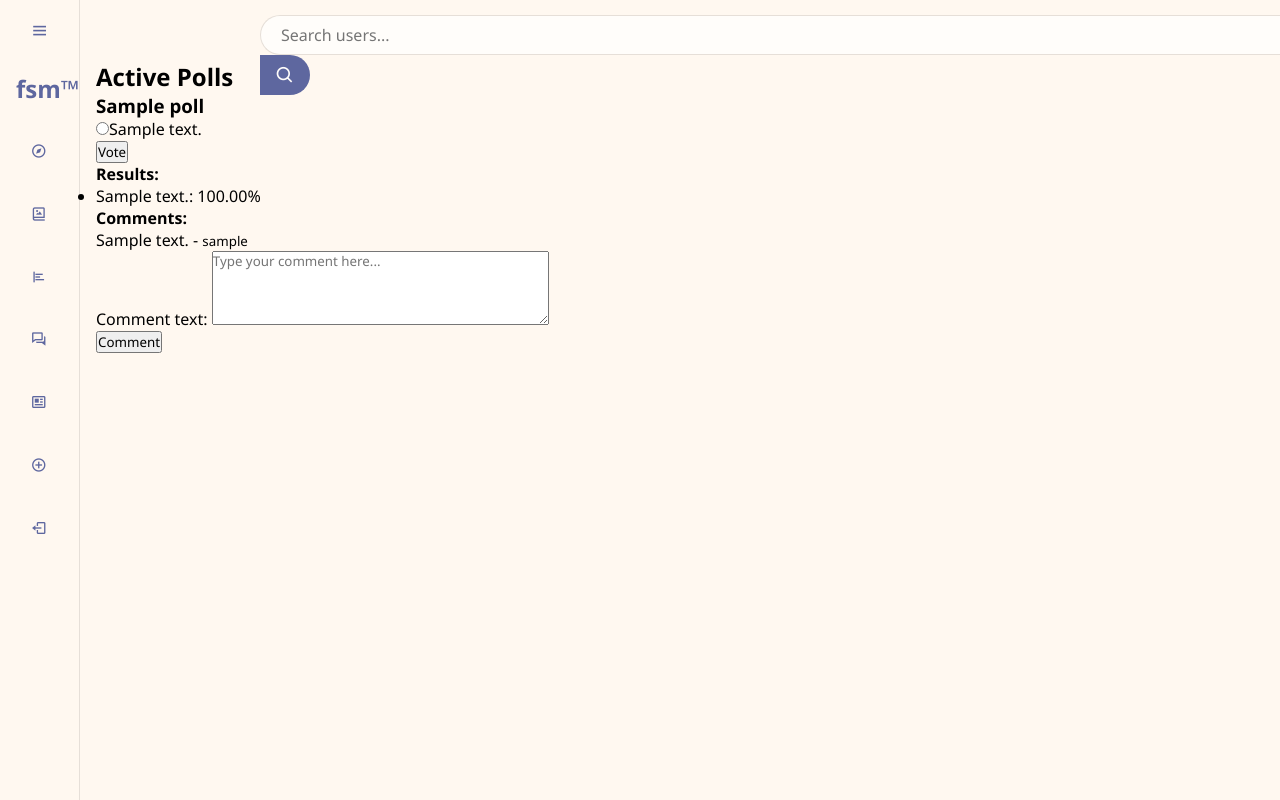
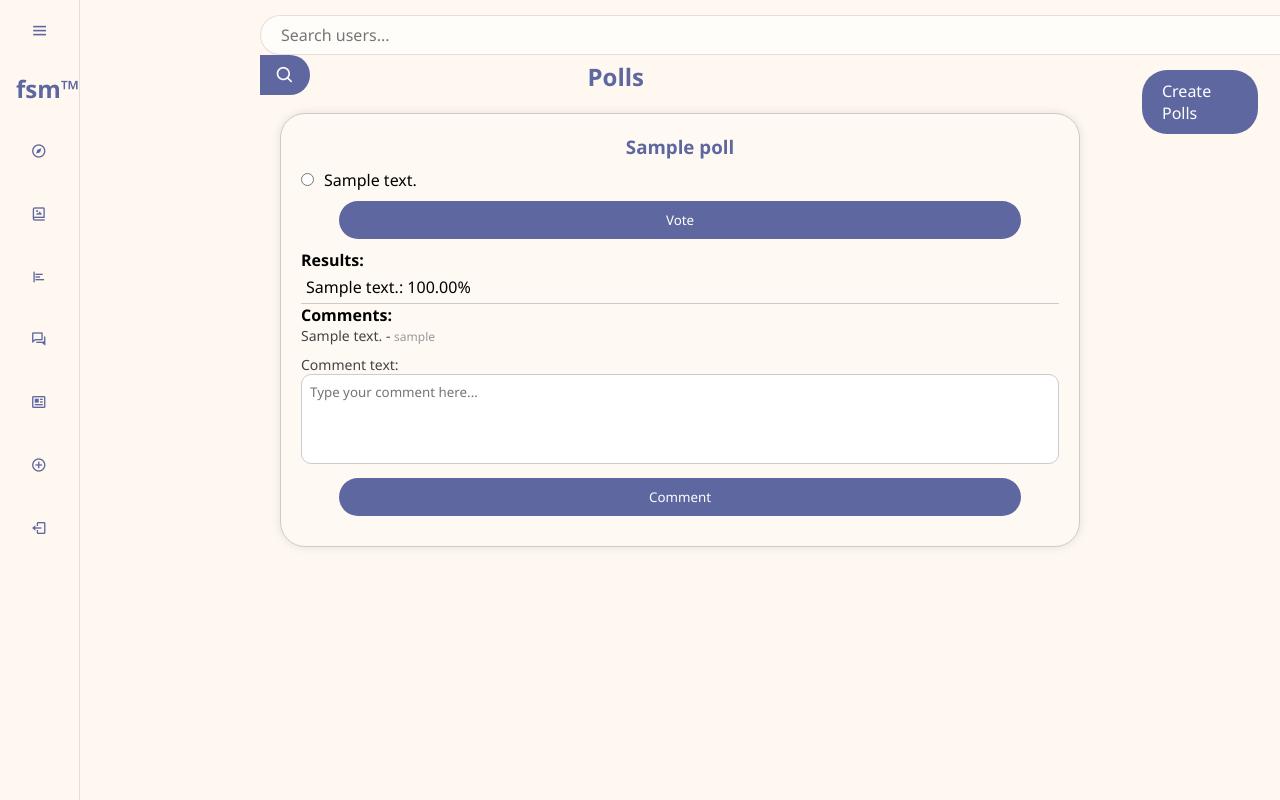
Before and after one commit to niko-jandernal/fsm_website, a Django app: page /view_polls/ in a window 1280 px wide. Run offline with Django 5.2, Linux system fonts and the light colour scheme; tables that the repository leaves empty hold one stand-in row (values such as "Sample post").

Commit message:
completed style and ajustments for create_poll.html and view_polls.html

```diff
--- a/mywebsite/forms.py
+++ b/mywebsite/forms.py
@@ -50,6 +50,6 @@ class PollCommentForm(forms.ModelForm):
             'comment_text': forms.Textarea(attrs={
                 'placeholder': 'Type your comment here...',
                 'rows': 4,
-                'cols': 40
+                'cols': 2
             })
         }
--- a/mywebsite/models.py
+++ b/mywebsite/models.py
@@ -59,6 +59,12 @@ class Choice(models.Model):
         return self.choice_text
 
 
+class Vote(models.Model):
+    choice = models.ForeignKey(Choice, on_delete=models.CASCADE)
+    poll = models.ForeignKey(Poll, on_delete=models.CASCADE)
+    voted_by = models.ForeignKey(User, on_delete=models.CASCADE)
+
+
 class Poll_Comment(models.Model):
     poll = models.ForeignKey(Poll, related_name='comments', on_delete=models.CASCADE)
     comment_text = models.TextField()
--- /dev/null
+++ b/mywebsite/static/styles/view_poll.css
@@ -0,0 +1,92 @@
+.poll-content body {
+    font-family: 'Arial', sans-serif;
+    color: #333;
+    background-color: #FFF8F0;
+}
+
+.poll-content  h2, h3 {
+    color: #5E679F;
+    text-align: center;
+}
+
+
+.poll-content div {
+    margin: 20px auto;
+    padding: 20px;
+    border-radius: 25px;
+    background-color: #fff9f3;
+    border: 1px solid #ccc;
+    width: 80%;
+    max-width: 800px;
+    box-shadow: 0 0 10px rgba(0, 0, 0, 0.1);
+}
+
+
+.poll-content form {
+    margin-top: 10px;
+}
+
+.poll-content input[type="radio"] {
+    margin-right: 10px;
+}
+
+.poll-content button, .btn {
+    background-color: #5E679F;
+    color: white;
+    border: none;
+    border-radius: 25px;
+    padding: 10px 20px;
+    cursor: pointer;
+    display: block;
+    width: 90%;
+    margin: 10px auto;
+    text-decoration: none;
+}
+
+.poll-content button:hover, .btn:hover {
+    background-color: #4f5787;
+}
+
+.poll-content ul {
+    list-style-type: none;
+    padding-left: 0;
+}
+
+.poll-content li {
+    padding: 5px;
+    border-bottom: 1px solid #ccc;
+}
+
+
+.poll-content p {
+    font-size: 14px;
+    color: #444444;
+}
+
+.poll-content small {
+    font-size: 12px;
+    color: #999;
+}
+
+form p textarea {
+    resize: none;
+    border-radius: 10px;
+    border: 1px solid #ccc;
+    padding: 8px;
+    height: 50%;
+    width: 100%;
+    box-sizing: border-box;
+}
+
+form p input[type="text"], form p textarea {
+    border-radius: 10px;
+    border: 1px solid #ccc;
+}
+
+.button-container{
+    width: 11%;
+    display: flex;
+    justify-content: flex-end;
+    float: right;
+
+}
--- a/mywebsite/templates/create_poll.html
+++ b/mywebsite/templates/create_poll.html
@@ -1,6 +1,8 @@
 {% extends 'base.html' %}
 
 {% block content %}
+        <link rel="stylesheet" href="../static/styles/create_poll.css">
+<div class="poll-content">
 <h2>Create your own Poll</h2>
 <form method="post">
     {% csrf_token %}
@@ -12,4 +14,6 @@
     <input type="text" name="choice4" placeholder="Choice 4"><br>
     <button type="submit">Post</button>
 </form>
+    <a href="{% url 'view_polls' %}" class="btn">View Polls</a>
+</div>
 {% endblock %}
--- a/mywebsite/templates/view_polls.html
+++ b/mywebsite/templates/view_polls.html
@@ -1,7 +1,13 @@
 {% extends 'base.html' %}
 
 {% block content %}
-<h2>Active Polls</h2>
+    <link rel="stylesheet" href="../static/styles/view_poll.css">
+    <div class="button-container">
+    <a href="{% url 'create_poll' %}" class="btn">Create Polls</a>
+</div>
+<div class="poll-content">
+<h2>Polls</h2>
+
 {% for item in poll_data %}
     <div>
         <h3>{{ item.poll.question }}</h3>
@@ -28,7 +34,9 @@
             <button type="submit">Comment</button>
         </form>
     </div>
+
 {% empty %}
     <p>No polls available.</p>
 {% endfor %}
+</div>
 {% endblock %}
--- a/mywebsite/views.py
+++ b/mywebsite/views.py
@@ -9,7 +9,7 @@ from .forms import CreateUserForm
 from .forms import PostForm
 from .forms import DiscussionPostForm
 from .models import Comment
-from .models import Post
+from .models import Post, Poll, Vote
 from .models import DiscussionPost
 from .models import DiscussionComment
 from django.contrib.auth.models import User
@@ -235,7 +235,6 @@ def vote(request, poll_id):
     try:
         selected_choice = poll.choices.get(pk=request.POST['vote'])
     except (KeyError, Choice.DoesNotExist):
-        # Handle the error case; perhaps redirect back to the poll with a message
         return render(request, 'view_polls.html', {
             'poll': poll,
             'error_message': "You didn't select a choice or an invalid choice was made.",
@@ -255,13 +254,22 @@ def add_comment(request, poll_id):
         if form.is_valid():
             new_comment = form.save(commit=False)
             new_comment.poll = poll
-            new_comment.created_by = request.user  # Adjust accordingly if your user setup is different
+            new_comment.created_by = request.user
             new_comment.save()
-            # Redirect to the 'view_polls' page or a relevant page where you list the polls
             return redirect('view_polls')
         else:
-            # Optionally handle form errors here
             return render(request, 'home.html', {'form': form, 'poll': poll})
     else:
         form = PollCommentForm()
         return render(request, 'view_polls.html', {'form': form, 'poll': poll})
+
+
+def poll_detail(request, poll_id):
+    poll = get_object_or_404(Poll, id=poll_id)
+    has_voted = Vote.objects.filter(poll=poll, voted_by=request.user).exists()
+
+    context = {
+        'poll': poll,
+        'has_voted': has_voted
+    }
+    return render(request, 'view_polls.html', context)
```
Also changed, not shown: mywebsite/static/styles/create_poll.css (added, +54 -0 lines), mywebsite/static/styles/createstyle.css (+5 -5 lines).
